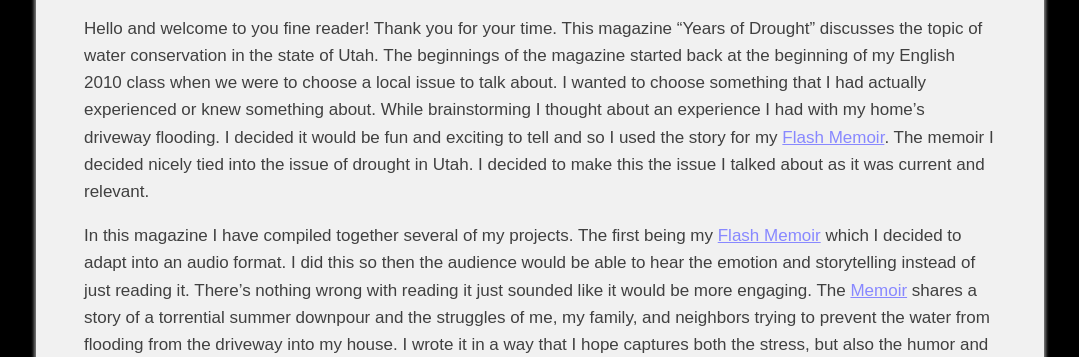
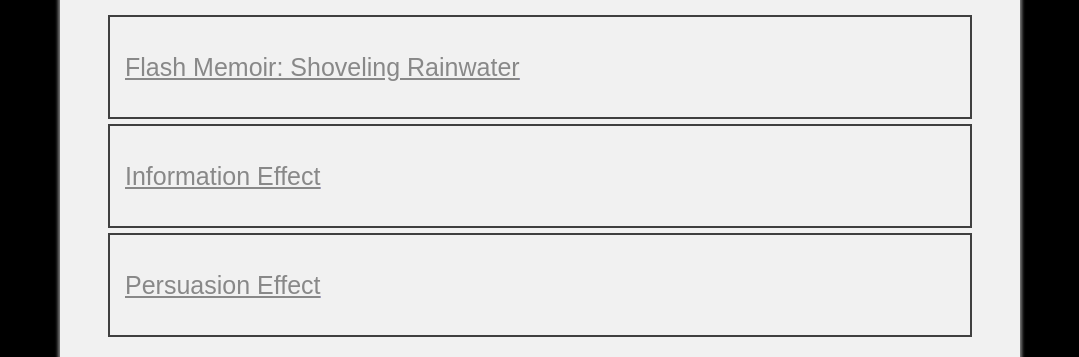
Before and after one commit to DHLSLCC/DHLSLCC.github.io, a plain HTML site: page index.html in a window 1280 px wide. Shown: the part 306-663 px from the top of the page, without its empty margins (100-1179 px from the left). Drawn offline with Linux system fonts and the light colour scheme.

Commit message:
Add files via upload

```diff
--- a/index.html
+++ b/index.html
@@ -1,6 +1,6 @@
 <html>
 <head>
-<link rel="stylesheet" href="main.css?version=2">
+<link rel="stylesheet" href="main.css?version=1">
 <title>Home and Editors Note</title>
 </head>
 <body>
@@ -15,6 +15,22 @@
 </div>
 </div>
 <div class="pageCont">
+<h1>Projects</h1>
+<a href="memoir.html">
+<div class="contentBox">
+<p style="font-size:25px; color:#888888; text-decoration:underline">Flash Memoir: Shoveling Rainwater</p>
+</div>
+</a>
+<a href="information.html">
+<div class="contentBox">
+<p style="font-size:25px; color:#888888; text-decoration:underline">Information Effect</p>
+</div>
+</a>
+<a href="persuasion.html">
+<div class="contentBox">
+<p style="font-size:25px; color:#888888; text-decoration:underline">Persuasion Effect</p>
+</div>
+</a>
 <h1>Editors Note (Draft)</h1>
 <p>
 Hello and welcome to you fine reader! Thank you for your time. This magazine “Years of Drought” discusses the topic of water conservation in the state of Utah. The beginnings of the magazine started back at the beginning of my English 2010 class when we were to choose a local issue to talk about. I wanted to choose something that I had actually experienced or knew something about. While brainstorming I thought about an experience I had with my home’s driveway flooding. I decided it would be fun and exciting to tell and so I used the story for my <a href="memoir.html">Flash Memoir</a>. The memoir I decided nicely tied into the issue of drought in Utah. I decided to make this the issue I talked about as it was current and relevant.
--- a/main.css
+++ b/main.css
@@ -31,9 +31,9 @@ html {
 	text-align:center;
 }
 .all {
-	max-width:10.5in;
+	max-width:10in;
 	margin: auto;
-	  box-shadow: 0 0 3px 2px grey;
+	box-shadow: 0 0 3px 2px grey;
 }
 .pageCont {
 	background-color:#f1f1f1;
@@ -55,3 +55,14 @@ a:visited {
 .nIndent {
 	text-indent: 50px;
 }
+.contentBox {
+	min-height: 50px;
+	border-style:solid;
+	border-color:#404040;
+	border-width:2px;
+	padding-left:15px;
+	padding-right:15px;
+	padding-top: 5px;
+	padding-bottom:5px;
+	margin-bottom:5px;
+}
```
Also changed, not shown: information.html (+2 -2 lines), memoir.html (+1 -1 lines), persuasion.html (+2 -2 lines).
